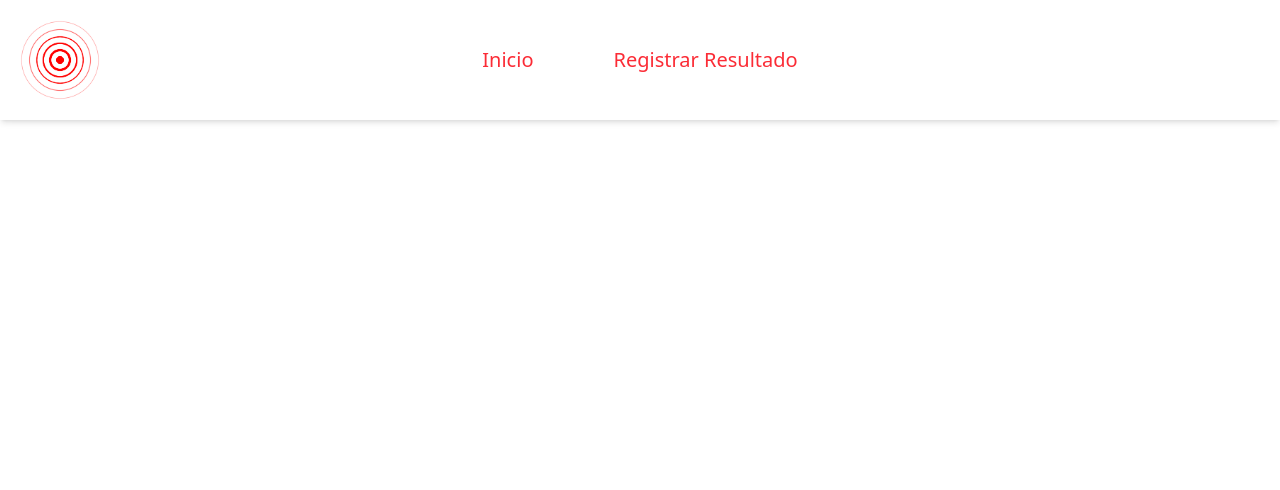
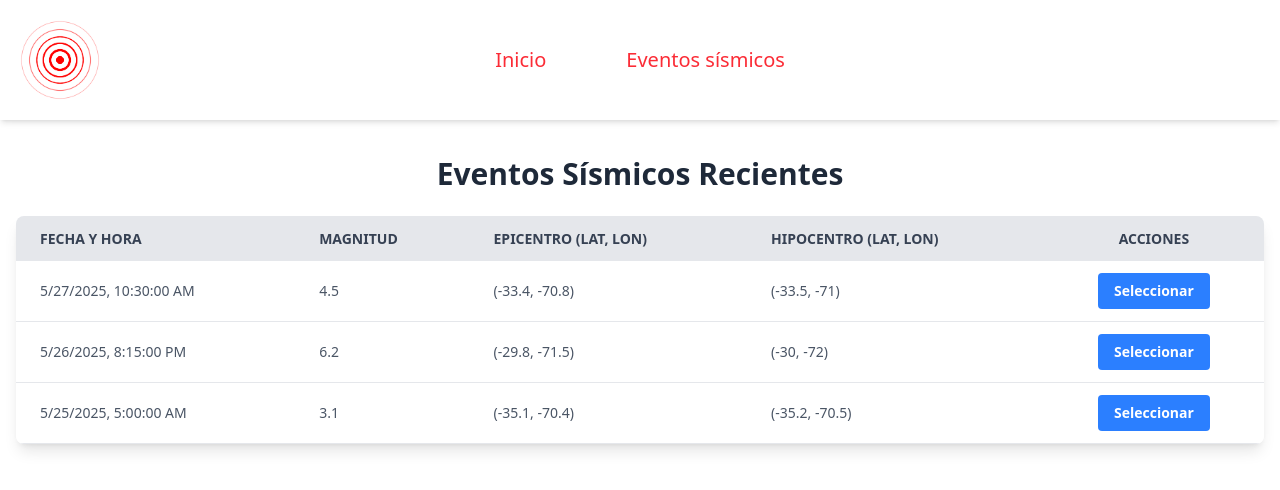
Before and after one commit to MartinAndreani/ppai_red_sismica_front, a React (Vite) app: page /eventos in a window 1280 px wide. Shown: the top 490 px of the page. Built offline with nearby package versions, Linux system fonts and the light colour scheme.

Commit message:
Se acomodan las pantallas

```diff
--- a/src/App.jsx
+++ b/src/App.jsx
@@ -1,7 +1,8 @@
 import { Routes, Route } from 'react-router-dom';
 import NavBar from '../src/components/NavBar/NavBar.jsx';
 import Inicio from './pages/Inicio/Inicio.jsx';
-import RegistrarResultado from './pages/RegistrarResultado/RegistrarResultado';
+import ListaEventosSismicos from './pages/Eventos/EventosSismicos/ListaEventosSismicos.jsx';
+import {seismicData} from "./commons/Datos.js";
 
 function App() {
     return (
@@ -9,7 +10,8 @@ function App() {
             <NavBar />
             <Routes>
                 <Route path="/" element={<Inicio />} />
-                <Route path="/registrar" element={<RegistrarResultado />} />
+                <Route path="/eventos" element={<ListaEventosSismicos events={seismicData} />} />
+
             </Routes>
         </>
     );
--- /dev/null
+++ b/src/commons/Datos.js
@@ -0,0 +1,65 @@
+export const seismicData = [
+    {
+        fechaHoraOcurrencia: '2025-05-27T10:30:00Z',
+        valorMagnitud: 4.5,
+        latitudHipocentro: -33.5,
+        longitudHipocentro: -71.0,
+        latitudEpicentro: -33.4,
+        longitudEpicentro: -70.8,
+        alcanceSismo: 'Local',
+        clasificacionSismo: 'Tectónico',
+        origenDeGeneracion: 'Natural',
+        serieTemporal: [
+            {
+                estacionSismologica: 'Estación A',
+                muestras: [
+                    { instanteTiempo: '2025-05-27T10:30:00Z', velocidadOnda: 3000.0, frecuenciaOnda: 50.0, longitudOnda: 60.0 },
+                    { instanteTiempo: '2025-05-27T10:30:10Z', velocidadOnda: 3100.0, frecuenciaOnda: 52.0, longitudOnda: 58.0 },
+                ],
+            },
+            {
+                estacionSismologica: 'Estación B',
+                muestras: [
+                    { instanteTiempo: '2025-05-27T10:30:05Z', velocidadOnda: 2800.0, frecuenciaOnda: 48.0, longitudOnda: 55.0 },
+                ],
+            },
+        ],
+        cambiosEstado: [
+            { fechaCambio: '2025-05-27T10:35:00Z', nuevoEstado: 'Detectado' },
+            { fechaCambio: '2025-05-27T10:40:00Z', nuevoEstado: 'En Análisis' },
+        ],
+    },
+    {
+        fechaHoraOcurrencia: '2025-05-26T20:15:00Z',
+        valorMagnitud: 6.2,
+        latitudHipocentro: -30.0,
+        longitudHipocentro: -72.0,
+        latitudEpicentro: -29.8,
+        longitudEpicentro: -71.5,
+        alcanceSismo: 'Regional',
+        clasificacionSismo: 'Volcánico',
+        origenDeGeneracion: 'Natural',
+        serieTemporal: [],
+        cambiosEstado: [],
+    },
+    {
+        fechaHoraOcurrencia: '2025-05-25T05:00:00Z',
+        valorMagnitud: 3.1,
+        latitudHipocentro: -35.2,
+        longitudHipocentro: -70.5,
+        latitudEpicentro: -35.1,
+        longitudEpicentro: -70.4,
+        alcanceSismo: 'Local',
+        clasificacionSismo: 'Tectónico',
+        origenDeGeneracion: 'Antropogénico',
+        serieTemporal: [
+            {
+                estacionSismologica: 'Estación C',
+                muestras: [
+                    { instanteTiempo: '2025-05-25T05:00:00Z', velocidadOnda: 2500.0, frecuenciaOnda: 40.0, longitudOnda: 62.0 },
+                ],
+            },
+        ],
+        cambiosEstado: [],
+    },
+];
--- a/src/components/NavBar/NavBar.jsx
+++ b/src/components/NavBar/NavBar.jsx
@@ -8,9 +8,13 @@ const NavBar = () => {
             <img src={logo} alt="Logo" className="max-h-20" />
 
             <div className="absolute left-1/2 transform -translate-x-1/2">
-                <ul className="flex flex-row gap-20 text-xl text-red-500 font-sans ">
-                    <li><Link to="/">Inicio</Link></li>
-                    <li><Link to="/registrar">Registrar Resultado</Link></li>
+                <ul className="flex flex-row gap-20 text-xl text-red-500 font-sans">
+                    <li>
+                        <Link to="/" className="hover:text-red-700">Inicio</Link>
+                    </li>
+                    <li>
+                        <Link to="/eventos" className="hover:text-red-700">Eventos sísmicos</Link>
+                    </li>
                 </ul>
             </div>
         </div>
--- a/src/pages/Eventos/Eventos..jsx
+++ /dev/null
@@ -1,89 +0,0 @@
-import ListaEventosSismicos from './components/EventosSismicos/ListaEventosSismicos';
-import { BrowserRouter, Routes, Route,Link } from 'react-router-dom';
-
-const Eventos = () => {
-    // DATOS GENNERICOS
-
-    const seismicData = [
-        {
-            fechaHoraOcurrencia: '2025-05-27T10:30:00Z',
-            valorMagnitud: 4.5,
-            latitudHipocentro: -33.5,
-            longitudHipocentro: -71.0,
-            latitudEpicentro: -33.4,
-            longitudEpicentro: -70.8,
-            alcanceSismo: 'Local',
-            clasificacionSismo: 'Tectónico',
-            origenDeGeneracion: 'Natural',
-            serieTemporal: [
-                {
-                    estacionSismologica: 'Estación A',
-                    muestras: [
-                        { instanteTiempo: '2025-05-27T10:30:00Z', velocidadOnda: 3000.0, frecuenciaOnda: 50.0, longitudOnda: 60.0 },
-                        { instanteTiempo: '2025-05-27T10:30:10Z', velocidadOnda: 3100.0, frecuenciaOnda: 52.0, longitudOnda: 58.0 },
-                    ],
-                },
-                {
-                    estacionSismologica: 'Estación B',
-                    muestras: [
-                        { instanteTiempo: '2025-05-27T10:30:05Z', velocidadOnda: 2800.0, frecuenciaOnda: 48.0, longitudOnda: 55.0 },
-                    ],
-                },
-            ],
-            cambiosEstado: [
-                { fechaCambio: '2025-05-27T10:35:00Z', nuevoEstado: 'Detectado' },
-                { fechaCambio: '2025-05-27T10:40:00Z', nuevoEstado: 'En Análisis' },
-            ],
-        },
-        {
-            fechaHoraOcurrencia: '2025-05-26T20:15:00Z',
-            valorMagnitud: 6.2,
-            latitudHipocentro: -30.0,
-            longitudHipocentro: -72.0,
-            latitudEpicentro: -29.8,
-            longitudEpicentro: -71.5,
-            alcanceSismo: 'Regional',
-            clasificacionSismo: 'Volcánico',
-            origenDeGeneracion: 'Natural',
-            serieTemporal: [],
-            cambiosEstado: [],
-        },
-        {
-            fechaHoraOcurrencia: '2025-05-25T05:00:00Z',
-            valorMagnitud: 3.1,
-            latitudHipocentro: -35.2,
-            longitudHipocentro: -70.5,
-            latitudEpicentro: -35.1,
-            longitudEpicentro: -70.4,
-            alcanceSismo: 'Local',
-            clasificacionSismo: 'Tectónico',
-            origenDeGeneracion: 'Antropogénico',
-            serieTemporal: [
-                {
-                    estacionSismologica: 'Estación C',
-                    muestras: [
-                        { instanteTiempo: '2025-05-25T05:00:00Z', velocidadOnda: 2500.0, frecuenciaOnda: 40.0, longitudOnda: 62.0 },
-                    ],
-                },
-            ],
-            cambiosEstado: [],
-        },
-    ];
-    return (
-        <BrowserRouter>
-            <div className="App">
-                <Link to="/eventos">
-                    <button className="bg-green-500 hover:bg-green-700 text-white font-bold py-2 px-4 rounded-lg shadow-md">
-                        Ir de compras
-                    </button>
-                </Link>
-
-                <Routes>
-                    <Route path="/eventos" element={<ListaEventosSismicos events={seismicData} />} />
-                </Routes>
-            </div>
-        </BrowserRouter>
-    );
-};
-
-export default Eventos;
--- a/src/pages/Eventos/components/EventosSismicos/ListaEventosSismicos.jsx
+++ b/src/pages/Eventos/EventosSismicos/ListaEventosSismicos.jsx
@@ -13,7 +13,7 @@ const ListaEventosSismicos = ({ events }) => {
   };
 
   return (
-    <div className="container mx-auto p-4">
+    <div className="container mx-auto p-4 mt-35">
       <h1 className="text-3xl font-bold mb-6 text-center text-gray-800">Eventos Sísmicos Recientes</h1>
 
       {events && events.length > 0 ? (
--- a/src/pages/RegistrarResultado/RegistrarResultado.jsx
+++ /dev/null
@@ -1,11 +0,0 @@
-import React from 'react';
-
-const RegistrarResultado = () => {
-    return (
-        <div>
-            RegistrarResultado
-        </div>
-    );
-};
-
-export default RegistrarResultado;
```
Also changed, not shown: src/pages/Eventos/EventosSismicos/EventoSismicoCard.jsx (renamed from src/pages/Eventos/components/EventosSismicos/EventoSismicoCard.jsx).
